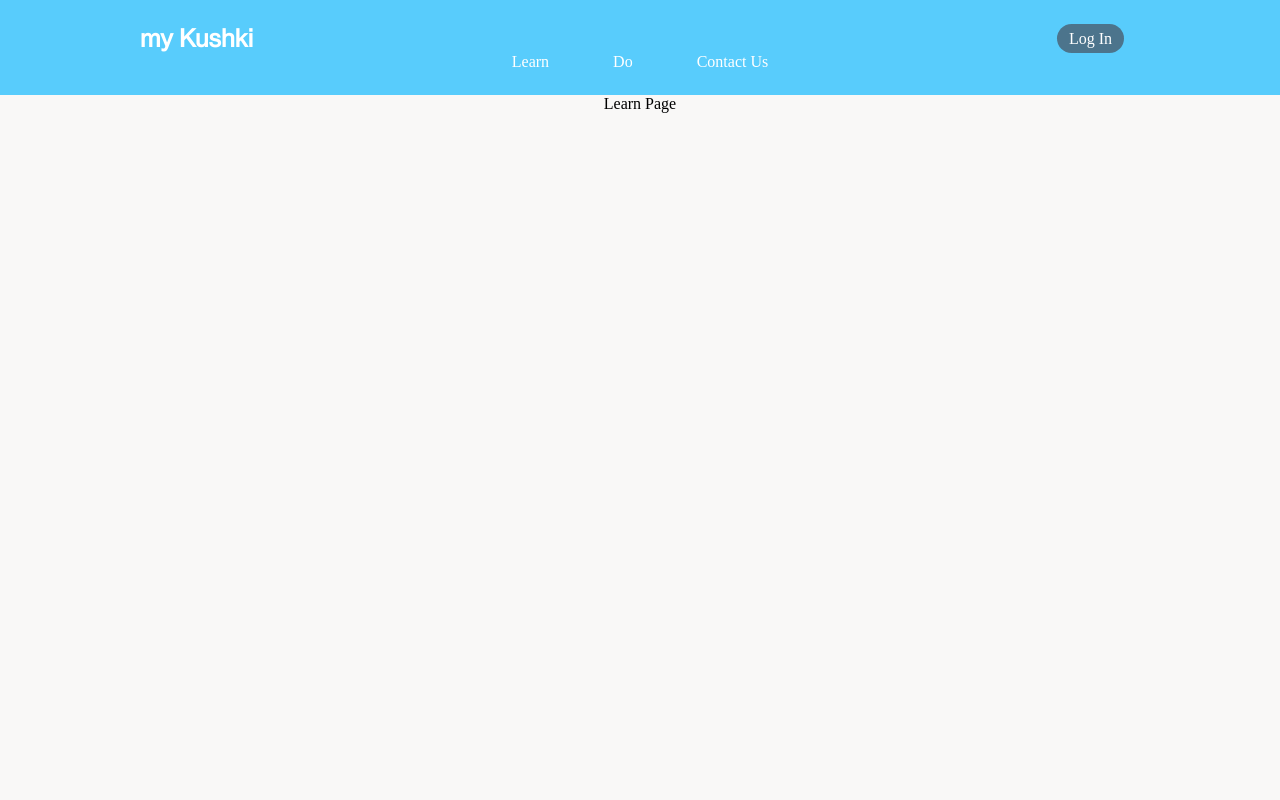
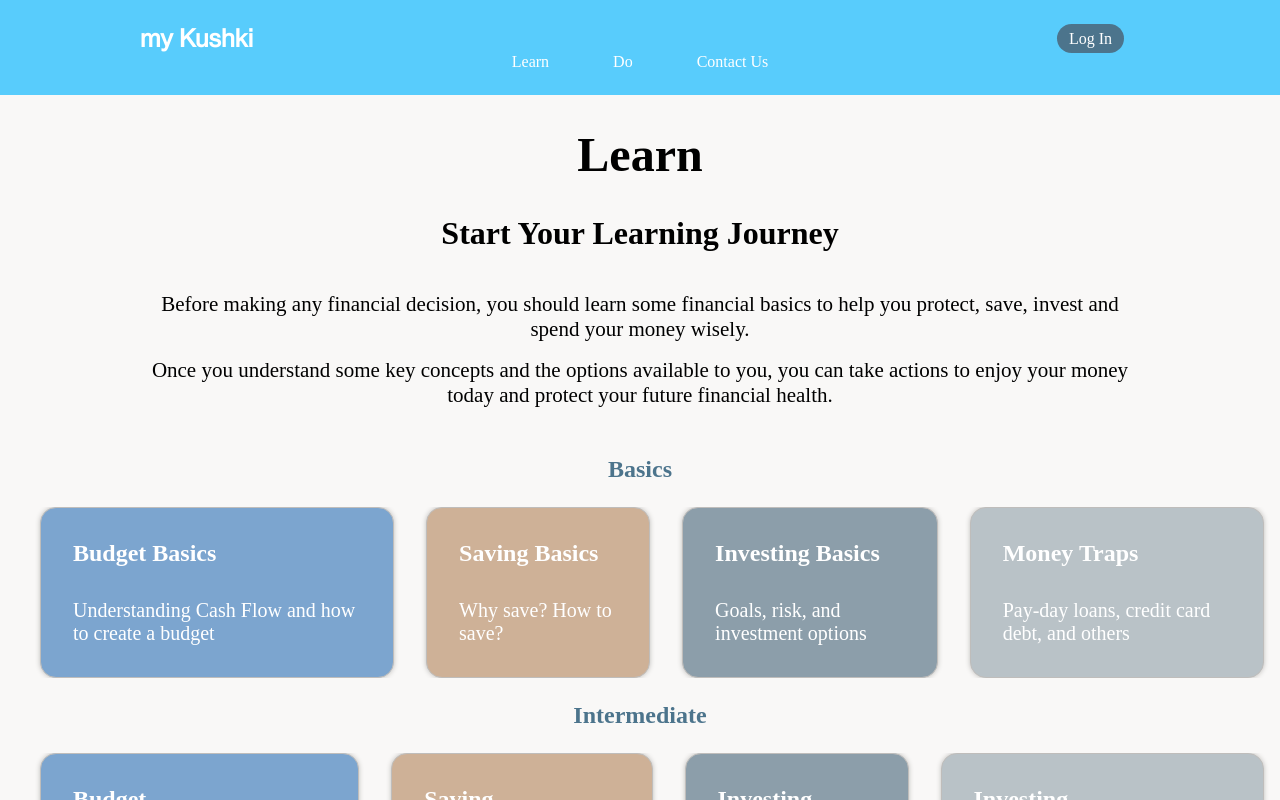
Before and after one commit to estebanchos/my-kushki-client, a React (Create React App) app: page /learn in a window 1280 px wide. Built offline with nearby package versions, Linux system fonts and the light colour scheme.

Commit message:
created basic structure and style of learning landing page

```diff
--- a/src/components/DropdownMenu/DropdownMenu.scss
+++ b/src/components/DropdownMenu/DropdownMenu.scss
@@ -29,8 +29,8 @@
             background-size: 1.25rem;
             background-repeat: no-repeat;
             background-position: right .75rem center;
-            @include tablet {
-                // width: 11rem;
+            @include desktop {
+                width: 10rem;
             }
         }
     }
--- a/src/components/Intro/Intro.js
+++ b/src/components/Intro/Intro.js
@@ -1,12 +1,16 @@
 import './Intro.scss'
 
-function Intro({ title, copy }) {
+function Intro({ title, copy, nextSteps }) {
     return (
         <div className='intro'>
             <h2 className='intro__title'>{title}</h2>
             <p className='intro__copy'>{copy}</p>
+            {!nextSteps
+                ? ''
+                : <p className='intro__next-steps'>{nextSteps}</p>
+            }
         </div>
-     );
+    );
 }
 
 export default Intro;
--- a/src/components/Intro/Intro.scss
+++ b/src/components/Intro/Intro.scss
@@ -24,6 +24,13 @@
 
     &__copy {
         margin: 0;
+        margin-top: 1rem;
+        @include font-family-body;
+        font-size: 1.3125rem;
+    }
+    &__next-steps {
+        margin: 0;
+        margin-top: 1rem;
         @include font-family-body;
         font-size: 1.3125rem;
     }
--- /dev/null
+++ b/src/components/LearnCard/LearnCard.js
@@ -0,0 +1,12 @@
+import './LearnCard.scss'
+
+function LearnCard({index, title, description}) {
+    return (
+        <article className={`topic-card topic-card--${index}`}>
+            <h4 className='topic-card__title'>{title}</h4>
+            <p className='topic-card__description'>{description}</p>
+        </article>
+     );
+}
+
+export default LearnCard;
--- /dev/null
+++ b/src/components/LearnCard/LearnCard.scss
@@ -0,0 +1,40 @@
+@use '../../styles/partials/mixins' as *;
+@use '../../styles/partials/colors' as *;
+
+.topic-card {
+    @include card-style;
+    display: flex;
+    flex-direction: column;
+    align-items: flex-start;
+    min-width: 14rem;
+    padding: 2rem;
+    margin: 0 1rem;
+    text-align: left;
+
+    &--1{
+        background-color: $color-card-one;
+    }
+    &--2{
+        background-color: $color-card-two;
+    }
+    &--3{
+        background-color: $color-card-three;
+    }
+    &--4{
+        background-color: $color-card-four;
+    }
+
+    &__title {
+        margin: 0;
+        @include font-family-title;
+        font-size: 1.5rem;
+        color: $color-font-secondary
+    }
+    &__description {
+        margin: 0;
+        margin-top: 2rem;
+        font-size: 1.25rem;
+        @include font-family-body;
+        color: $color-font-secondary
+    }
+}
--- a/src/components/NewTracker/NewTracker.scss
+++ b/src/components/NewTracker/NewTracker.scss
@@ -4,13 +4,30 @@
 .new-tracker {
     &__title {
         @include font-family-title;
-        font-size: 2rem;
     }
 
-    &__container {}
+    &__container {
+
+        @include desktop {
+            display: flex;
+            flex-direction: row-reverse;
+        }
+    }
 
     &__budget-tracker {
         margin-bottom: 2rem;
+
+        @include desktop {
+            width: 25rem;
+        }
+    }
+
+    &__expenses-container {
+        @include desktop {
+            margin-right: 2rem;
+            display: flex;
+            flex-direction: column-reverse;
+        }
     }
 
     &__expenses-tracker {
@@ -31,11 +48,12 @@
     }
 
     @include desktop {
-        margin: 0 3rem;
+        margin: 0;
     }
 
     &__title {
         @include font-family-title;
+
         @include tablet {
             margin-bottom: 0.5rem;
         }
@@ -78,9 +96,14 @@
         border-radius: 1rem;
         border: 1px solid $color-border-card;
         width: 13rem;
+
         @include tablet {
             margin-top: 0;
             margin-bottom: 0;
+        }
+
+        @include desktop {
+            width: 10rem;
         }
     }
 
@@ -97,6 +120,10 @@
 
         @include tablet {
             width: 13rem;
+        }
+
+        @include desktop {
+            width: 10rem;
         }
 
         &::placeholder {
@@ -137,6 +164,10 @@
 
     &__title {
         @include font-family-title;
+
+        @include desktop {
+            margin-bottom: 0.5rem;
+        }
     }
 
     &__table {
@@ -149,12 +180,17 @@
             margin: 1rem 2rem;
             margin-bottom: 2rem;
         }
+
+        @include desktop {
+            margin-top: 0.5rem;
+        }
     }
 
     &__labels {
         padding: 1rem 0;
         margin: 0 1rem;
         border-bottom: 1px solid $color-border-card;
+
         @include tablet {
             margin: 0.5rem 1rem;
         }
@@ -170,3 +206,35 @@
         color: $color-error-message;
     }
 }
+
+.expenses-budget {
+    &__container {
+        @include card-style;
+    }
+
+    &__title {
+        @include font-family-title;
+    }
+
+    &__table {
+        margin: 1rem;
+        list-style: none;
+        padding: 0;
+    }
+
+    &__labels {
+        padding: 1rem 0;
+        margin: 0 1.5rem;
+        border-bottom: 1px solid $color-border-card;
+    }
+
+    &__item {
+        margin: 0.5rem 1.5rem;
+    }
+
+    &__total {
+        margin: 1rem 1.5rem;
+        padding: 1rem 0;
+        border-top: 2px solid $color-border-card;
+    }
+}
--- a/src/pages/LearnPage/LearnPage.js
+++ b/src/pages/LearnPage/LearnPage.js
@@ -1,9 +1,100 @@
+import Intro from '../../components/Intro/Intro';
+import LearnCard from '../../components/LearnCard/LearnCard';
 import './LearnPage.scss'
 
 function LearnPage() {
     return (
-        <div>Learn Page</div>
-     );
+        <main className='main-lp'>
+            <h1 className='main-lp__title'>Learn</h1>
+            <div className='main-lp__intro-container'>
+                <Intro
+                    title='Start Your Learning Journey'
+                    copy='Before making any financial decision, you should learn some financial basics to help you protect, save, invest and spend your money wisely.'
+                    nextSteps='Once you understand some key concepts and the options available to you, you can take actions to enjoy your money today and protect your future financial health.'
+                />
+            </div>
+            <section className='main-lp__learning-paths'>
+                <div className='main-lp__path path'>
+                    {/* ============ BASICS ============ */}
+                    <h3 className='path__title'>Basics</h3>
+                    <div className='path__carousel'>
+                        <LearnCard
+                            title='Budget Basics'
+                            description='Understanding Cash Flow and how to create a budget'
+                            index='1'
+                        />
+                        <LearnCard
+                            title='Saving Basics'
+                            description='Why save? How to save?'
+                            index='2'
+                        />
+                        <LearnCard
+                            title='Investing Basics'
+                            description='Goals, risk, and investment options'
+                            index='3'
+                        />
+                        <LearnCard
+                            title='Money Traps'
+                            description='Pay-day loans, credit card debt, and others'
+                            index='4'
+                        />
+                    </div>
+                </div>
+                <div className='main-lp__path path'>
+                    {/* ============ INTERMEDIATE ============ */}
+                    <h3 className='path__title'>Intermediate</h3>
+                    <div className='path__carousel'>
+                        <LearnCard
+                            title='Budget'
+                            description='Fixed and variable expenses. The 50 / 30 / 20 rule'
+                            index='1'
+                        />
+                        <LearnCard
+                            title='Saving'
+                            description='Emergency funds: why and how much'
+                            index='2'
+                        />
+                        <LearnCard
+                            title='Investing'
+                            description='Self-investing alternatives'
+                            index='3'
+                        />
+                        <LearnCard
+                            title='Investing'
+                            description='Tax implications: TFSA, RRSP and other accounts'
+                            index='4'
+                        />
+                    </div>
+                </div>
+                <div className='main-lp__path path'>
+                    {/* ============ ADVANCED ============ */}
+                    <h3 className='path__title'>Advanced</h3>
+                    <div className='path__carousel'>
+                    <LearnCard
+                            title='Planning'
+                            description='Goals: retirement, education, financial independence'
+                            index='1'
+                        />
+                        <LearnCard
+                            title='Investing'
+                            description='Active vs passive investing'
+                            index='2'
+                        />
+                        <LearnCard
+                            title='Investing'
+                            description='Alternative investments: crypto, real estate, '
+                            index='3'
+                        />
+                        <LearnCard
+                            title='Tax Filing'
+                            description='Advantages of filling tax: credits and benefits'
+                            index='4'
+                        />
+                    </div>
+                </div>
+            </section>
+        </main>
+    );
 }
 
 export default LearnPage;
--- a/src/pages/LearnPage/LearnPage.scss
+++ b/src/pages/LearnPage/LearnPage.scss
@@ -0,0 +1,36 @@
+@use '../../styles/partials/mixins' as *;
+@use '../../styles/partials/colors' as *;
+
+.main-lp {
+    &__title {
+        @include font-family-title;
+        font-size: 3rem;
+    }
+
+    &__intro-container {
+        margin: 0 1rem;
+    }
+
+    &__learning-paths {
+        margin-top: 3rem;
+    }
+
+    &__path {
+        margin: 1rem 0;
+    }
+}
+
+.path {
+    &__title {
+        @include font-family-title;
+        font-size: 1.5rem;
+        color: $color-font-titles;
+    }
+
+    &__carousel {
+        display: flex;
+        overflow-x: scroll;
+        scroll-behavior: smooth;
+        padding-left: 1.5rem;
+    }
+}
```
Also changed, not shown: src/components/NewTracker/NewTracker.js (+8 -6 lines).
